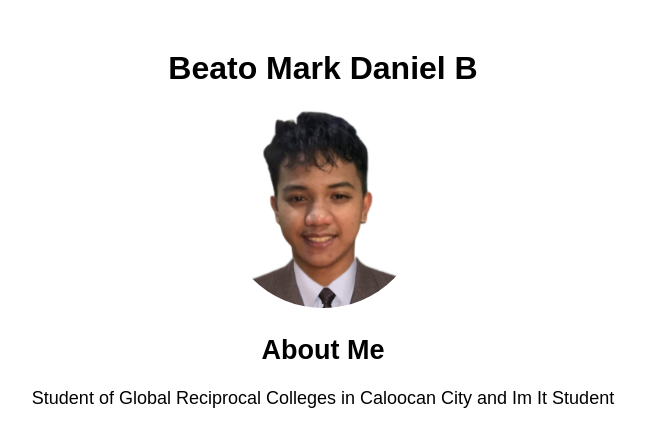
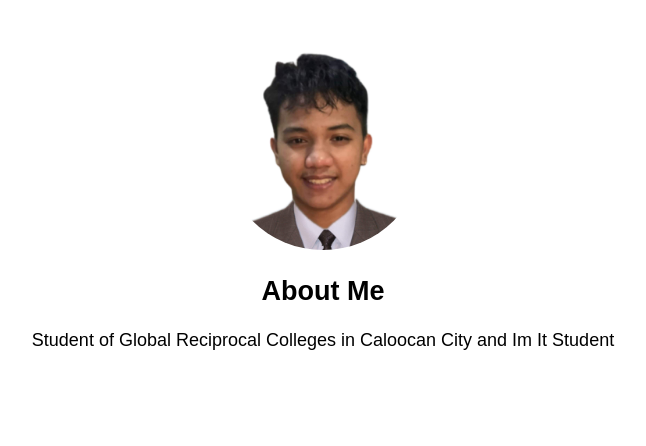
Before and after one commit to IcHiMaJime/GitandGithubQ1, a plain HTML site: page index.html in a window 1280 px wide. Shown: the whole page, without its empty margins (317-963 px from the left). Drawn offline with Linux system fonts and the light colour scheme.

Commit message:
second branch

```diff
--- a/index.html
+++ b/index.html
@@ -24,7 +24,7 @@
 </head>
 <body>
 
-  <h1>Beato Mark Daniel B</h1>
+
 
   <img src="daniel.jpeg" alt="Mark Daniel's photo">
 
```
